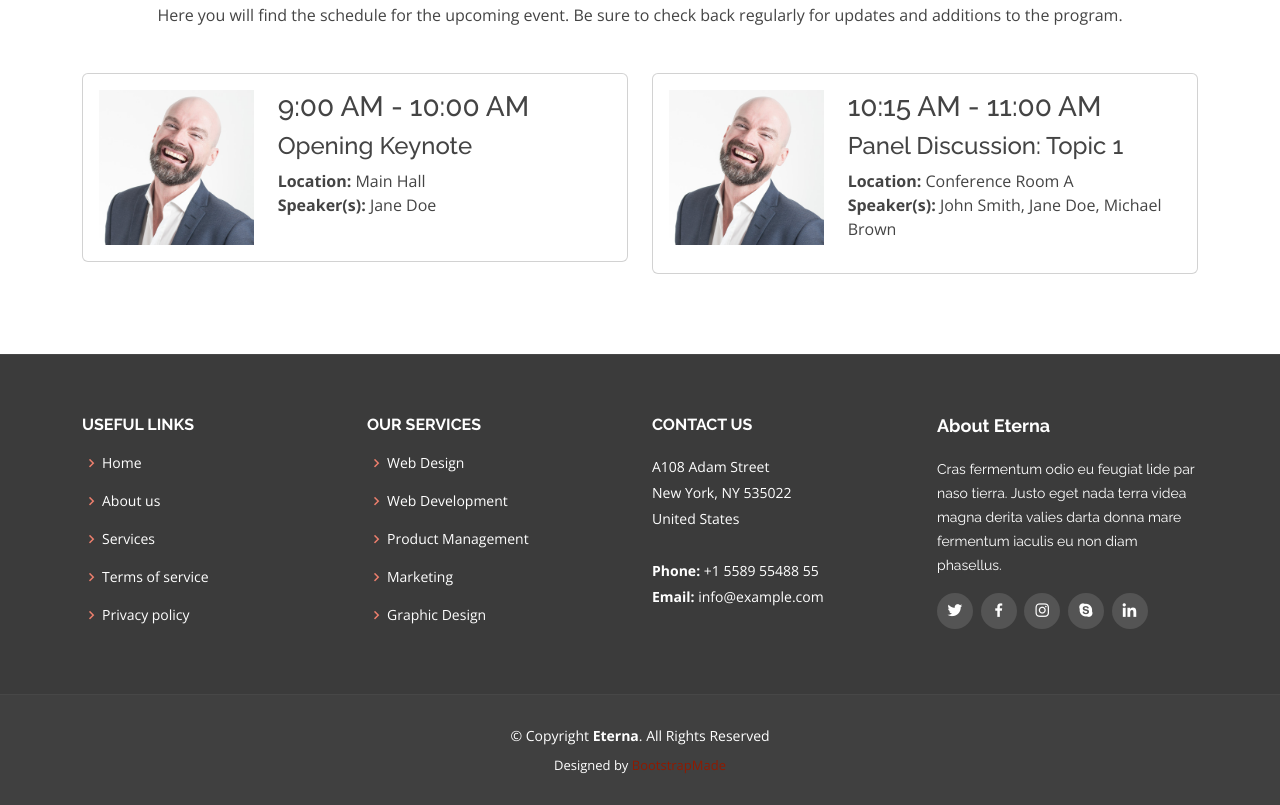
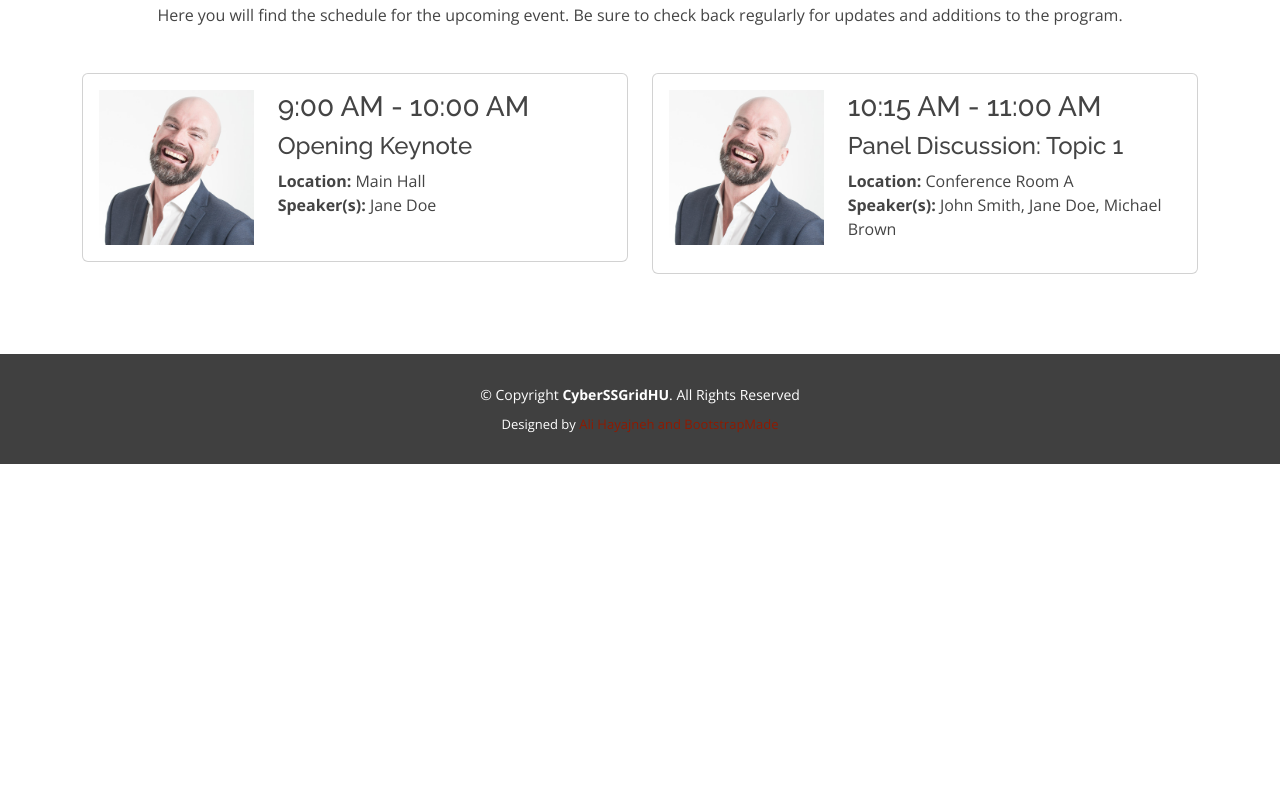
Before and after one commit to cyberssgridhu/cyberssgridhu.github.io, a plain HTML site: page publications.html in a window 1280 px wide. Shown: the part 819-1624 px from the top of the page. After the commit the page ends 1283 px from the top, so only its background shows below. Drawn offline with nearby package versions, Linux system fonts and the light colour scheme.

Commit message:
Update publications.html

```diff
--- a/publications.html
+++ b/publications.html
@@ -237,75 +237,22 @@
   <footer id="footer">
 
 
-    <div class="footer-top">
-      <div class="container">
-        <div class="row">
-
-          <div class="col-lg-3 col-md-6 footer-links">
-            <h4>Useful Links</h4>
-            <ul>
-              <li><i class="bx bx-chevron-right"></i> <a href="#">Home</a></li>
-              <li><i class="bx bx-chevron-right"></i> <a href="#">About us</a></li>
-              <li><i class="bx bx-chevron-right"></i> <a href="#">Services</a></li>
-              <li><i class="bx bx-chevron-right"></i> <a href="#">Terms of service</a></li>
-              <li><i class="bx bx-chevron-right"></i> <a href="#">Privacy policy</a></li>
-            </ul>
-          </div>
-
-          <div class="col-lg-3 col-md-6 footer-links">
-            <h4>Our Services</h4>
-            <ul>
-              <li><i class="bx bx-chevron-right"></i> <a href="#">Web Design</a></li>
-              <li><i class="bx bx-chevron-right"></i> <a href="#">Web Development</a></li>
-              <li><i class="bx bx-chevron-right"></i> <a href="#">Product Management</a></li>
-              <li><i class="bx bx-chevron-right"></i> <a href="#">Marketing</a></li>
-              <li><i class="bx bx-chevron-right"></i> <a href="#">Graphic Design</a></li>
-            </ul>
-          </div>
-
-          <div class="col-lg-3 col-md-6 footer-contact">
-            <h4>Contact Us</h4>
-            <p>
-              A108 Adam Street <br>
-              New York, NY 535022<br>
-              United States <br><br>
-              <strong>Phone:</strong> +1 5589 55488 55<br>
-              <strong>Email:</strong> info@example.com<br>
-            </p>
-
-          </div>
-
-          <div class="col-lg-3 col-md-6 footer-info">
-            <h3>About Eterna</h3>
-            <p>Cras fermentum odio eu feugiat lide par naso tierra. Justo eget nada terra videa magna derita valies darta donna mare fermentum iaculis eu non diam phasellus.</p>
-            <div class="social-links mt-3">
-              <a href="#" class="twitter"><i class="bx bxl-twitter"></i></a>
-              <a href="#" class="facebook"><i class="bx bxl-facebook"></i></a>
-              <a href="#" class="instagram"><i class="bx bxl-instagram"></i></a>
-              <a href="#" class="google-plus"><i class="bx bxl-skype"></i></a>
-              <a href="#" class="linkedin"><i class="bx bxl-linkedin"></i></a>
-            </div>
-          </div>
-
-        </div>
-      </div>
-    </div>
-
     <div class="container">
       <div class="copyright">
-        &copy; Copyright <strong><span>Eterna</span></strong>. All Rights Reserved
+        &copy; Copyright <strong><span>CyberSSGridHU</span></strong>. All Rights Reserved
       </div>
       <div class="credits">
         <!-- All the links in the footer should remain intact. -->
         <!-- You can delete the links only if you purchased the pro version. -->
         <!-- Licensing information: https://bootstrapmade.com/license/ -->
         <!-- Purchase the pro version with working PHP/AJAX contact form: https://bootstrapmade.com/eterna-free-multipurpose-bootstrap-template/ -->
-        Designed by <a href="https://bootstrapmade.com/">BootstrapMade</a>
+        Designed by <a href="https://bootstrapmade.com/"> Ali Hayajneh and BootstrapMade</a>
       </div>
     </div>
   </footer><!-- End Footer -->
 
-  <a href="#" class="back-to-top d-flex align-items-center justify-content-center"><i class="bi bi-arrow-up-short"></i></a>
+  <a href="#" class="back-to-top d-flex align-items-center justify-content-center"><i
+      class="bi bi-arrow-up-short"></i></a>
 
   <!-- Vendor JS Files -->
   <script src="assets/vendor/purecounter/purecounter_vanilla.js"></script>
```
